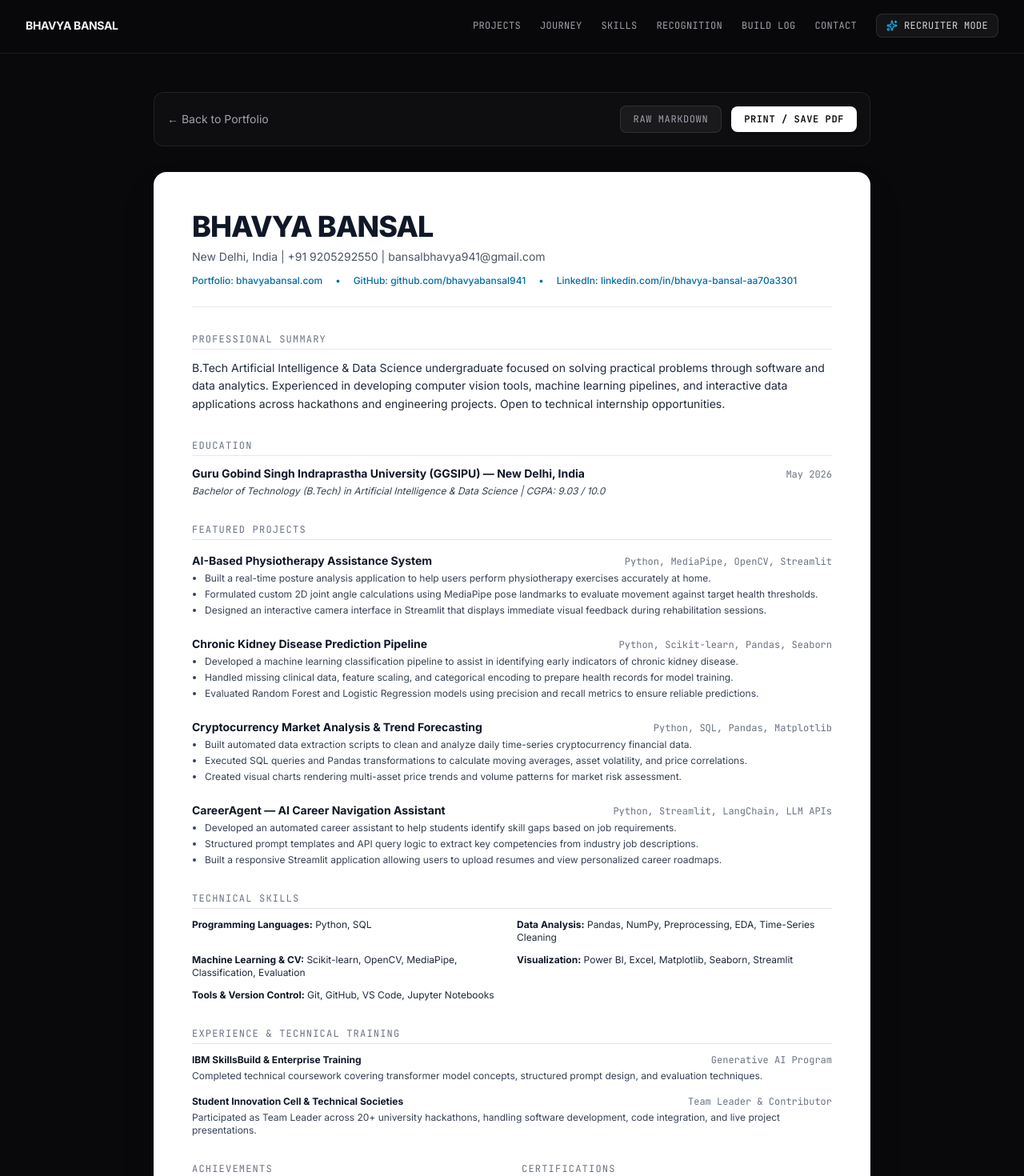
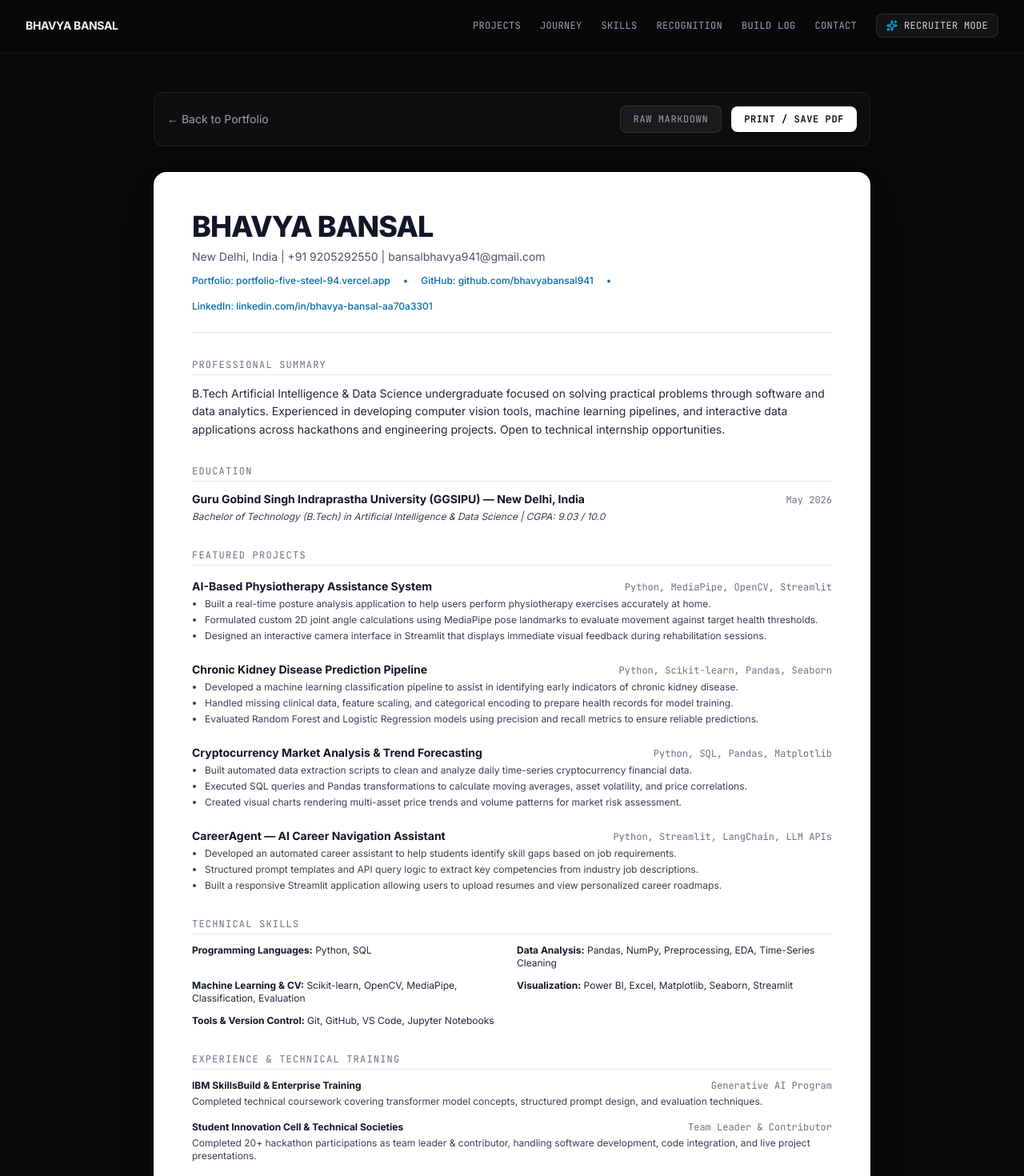
Before and after one commit to bhavyabansal941/portfolio, a Next.js app: page /resume in a window 1280 px wide. Shown: the top 1470 px of the page at 80% size. Built offline with nearby package versions, Linux system fonts and the light colour scheme; no server answers.

Commit message:
fix(polish): complete Portfolio V3.2 final credibility audit, hackathon participations wording standardization, superlative removal, and contact URL verification

```diff
--- a/app/resume/page.tsx
+++ b/app/resume/page.tsx
@@ -50,7 +50,7 @@ export default function ResumePage() {
               rel="noopener noreferrer"
               className="hover:underline"
             >
-              Portfolio: bhavyabansal.com
+              Portfolio: portfolio-five-steel-94.vercel.app
             </a>
             <span>•</span>
             <a
@@ -264,8 +264,8 @@ export default function ResumePage() {
                 </span>
               </div>
               <p className="mt-1 text-gray-700">
-                Participated as Team Leader across 20+ university hackathons, handling software
-                development, code integration, and live project presentations.
+                Completed 20+ hackathon participations as team leader & contributor, handling
+                software development, code integration, and live project presentations.
               </p>
             </div>
           </div>
--- a/components/assistant/assistant-section.tsx
+++ b/components/assistant/assistant-section.tsx
@@ -32,7 +32,7 @@ const QUESTIONS: GuidedQuestion[] = [
     id: 'achievements',
     question: 'What are his major achievements and hackathons?',
     answer:
-      'Bhavya won 1st Place at the World Entrepreneurs Day Competition (2025) for his AI healthcare prototype, competed as Team Leader in 20+ university hackathons, and was selected as a National Finalist at India Innovates 2026 (Bharat Mandapam).',
+      'Bhavya won 1st Place at the World Entrepreneurs Day Competition (2025) for his AI healthcare prototype, completed 20+ hackathon participations as team leader, and was selected as a National Finalist at India Innovates 2026 (Bharat Mandapam).',
     targetAnchor: '#recognition',
     targetLabel: 'Jump to Recognition & Awards',
   },
--- a/components/experience/experience-section.tsx
+++ b/components/experience/experience-section.tsx
@@ -67,9 +67,9 @@ export function ExperienceSection() {
                 </div>
 
                 <p className="text-xs text-zinc-300 leading-relaxed font-normal">
-                  Participated as Team Leader across 20+ hackathons, managing rapid code
-                  integration, statistical model training, and live technical solution
-                  demonstrations.
+                  Gained practical engineering experience across 20+ hackathon participations,
+                  handling rapid code integration, statistical model training, and live technical
+                  solution demonstrations.
                 </p>
               </div>
             </div>
--- a/components/journey/journey-section.tsx
+++ b/components/journey/journey-section.tsx
@@ -35,7 +35,7 @@ const TIMELINE_DATA: TimelineYear[] = [
       '1st Place Winner — World Entrepreneurs Day Competition (Chandigarh University Incubator)',
       'Built Chronic Kidney Disease ML diagnostic classification pipeline (Scikit-learn)',
       'Constructed Cryptocurrency time-series market analytics pipeline (SQL, Pandas)',
-      'Participated as Team Leader across 20+ university hackathons',
+      'Completed 20+ hackathon participations as team leader & contributor',
       'Samsung Innovation Campus Big Data & Analytics curriculum graduate',
     ],
   },
@@ -44,7 +44,7 @@ const TIMELINE_DATA: TimelineYear[] = [
     badge: 'SPECIALIZATION & PRODUCTION',
     headline: 'Computer Vision, Generative AI & Production Systems',
     summary:
-      'Advanced computer vision pose estimation, enterprise Generative AI training, and publication-grade software engineering.',
+      'Applied computer vision pose estimation, completed Generative AI technical coursework, and built production web software.',
     milestones: [
       'Engineered AI Physiotherapy Assistance System (MediaPipe 33 pose landmarks at 30 FPS)',
       'National Finalist at India Innovates 2026 (Bharat Mandapam, New Delhi)',
--- a/components/learning/learning-section.tsx
+++ b/components/learning/learning-section.tsx
@@ -24,7 +24,7 @@ const STEPS = [
     label: 'TEST',
     title: 'Hackathons & Feedback',
     description:
-      'Testing projects under time constraints in 20+ competitive hackathons and live innovation booths.',
+      'Testing projects under time constraints across 20+ hackathon participations and live innovation booths.',
     icon: TestTube2,
     color: 'text-emerald-400',
   },
--- a/components/toolkit/toolkit-section.tsx
+++ b/components/toolkit/toolkit-section.tsx
@@ -95,7 +95,7 @@ const SKILL_MAP: Record<string, Skill[]> = {
       name: 'Excel',
       category: 'VISUALIZATION',
       context:
-        'Advanced formulas, Pivot Tables, conditional formatting, and chart visualizations for structured business datasets.',
+        'Structured formulas, Pivot Tables, conditional formatting, and chart visualizations for business datasets.',
     },
     {
       name: 'Matplotlib & Seaborn',
```
